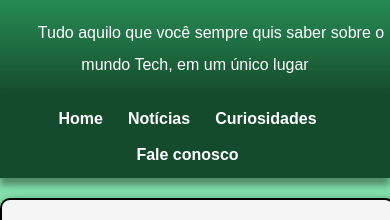
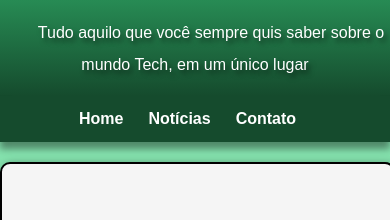
Before and after one commit to mcrvl/projeto-android, a plain HTML site: page index.html in a window 390 px wide. Shown: the part 118-338 px from the top of the page. Drawn offline with Linux system fonts and the light colour scheme.

Commit message:
Responsivaidde moble e shadow no cabeçalho

```diff
--- a/index.html
+++ b/index.html
@@ -16,8 +16,7 @@
         <nav id="menu">
             <a href="#">Home</a>
             <a href="#">Notícias</a>
-            <a href="#">Curiosidades</a>
-            <a href="#">Fale conosco</a>
+            <a href="#">Contato</a>
         </nav>
         <article class="artigo">
         <h1 id="titulo">HISTÓRIA DO MASCOTE DO ANDROID</h1>
--- a/style.css
+++ b/style.css
@@ -42,6 +42,7 @@ html, body {
         margin: 15px 0 0;
         text-align: center;
         font-size: clamp(1em, 2.2vw, 1.4em);
+        text-shadow: 3px 4px 5px rgba(0, 0, 0, 0.521);
 
     }
     #cabecalho h1{
```
